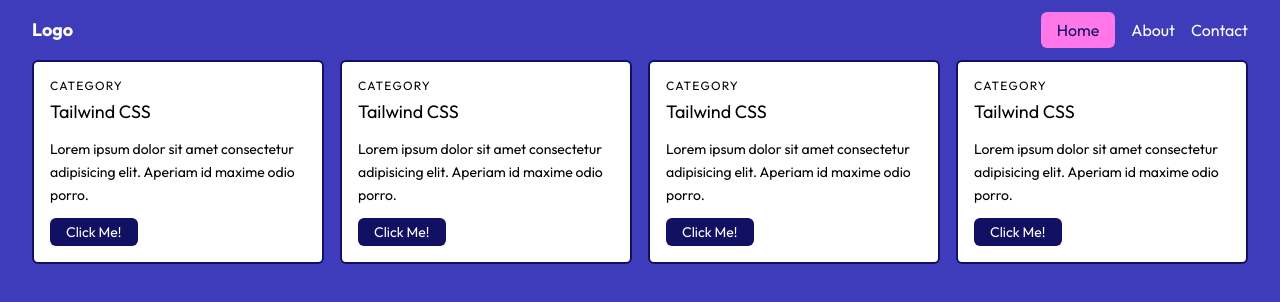
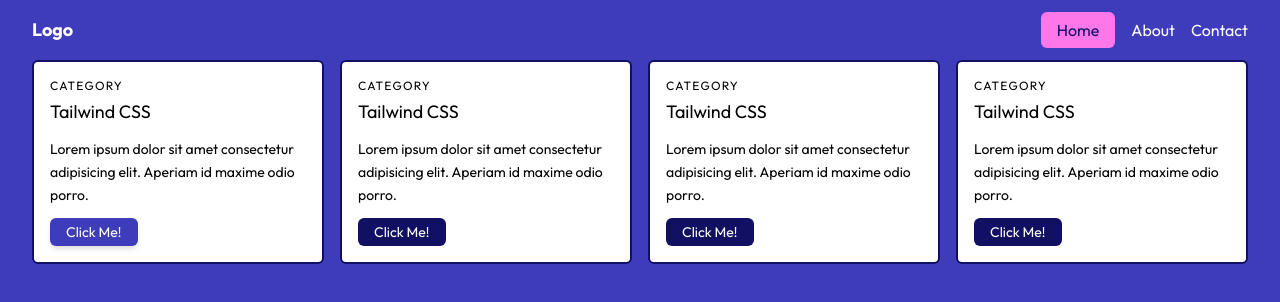
Before and after one commit to Teewai57/Intro-to-Tailwindcss, a website: page src/index.html in a window 1280 px wide. Drawn offline with Linux system fonts and the light colour scheme.

Commit message:
added customBtn

```diff
--- a/src/index.html
+++ b/src/index.html
@@ -37,7 +37,7 @@
             <h1 class="title-font text-lg mb-3">Tailwind CSS</h1>
             <p class="leading-relaxed text-sm mb-3">Lorem ipsum dolor sit amet consectetur adipisicing elit. Aperiam id maxime odio porro.</p>
 
-            <button class="bg-midnight text-sm text-white rounded-md px-4 py-1">Click Me!</button>
+            <button class="bg-midnight text-sm text-white rounded-md px-4 py-1 customBtn">Click Me!</button>
         </div>
         <div class="bg-white rounded-md px-4 py-4 border-2 border-midnight">
             <h2 class="tracking-widest text-xs mb-1">CATEGORY</h2>
--- a/src/input.css
+++ b/src/input.css
@@ -1,3 +1,12 @@
 @tailwind base;
 @tailwind components;
 @tailwind utilities;
+
+.customBtn{
+    @apply bg-purple;
+    @apply shadow-md;
+}
+.customBtn:hover{
+    @apply bg-bubble-gum;
+    @apply shadow-xs;
+}
```
Also changed, not shown: dist/output.css.
